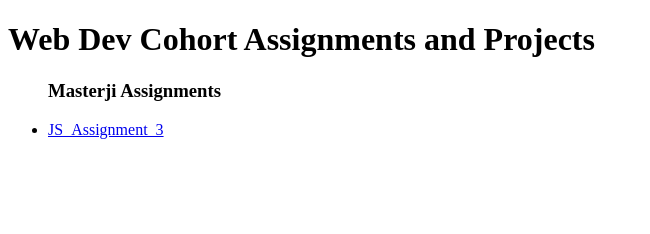
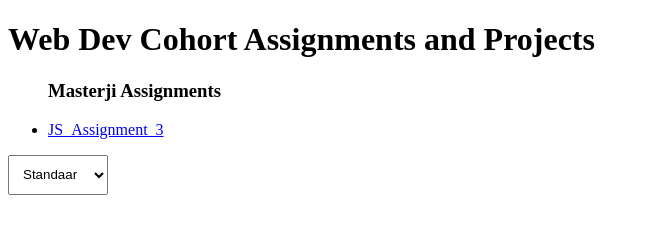
Before and after one commit to salswa/chai-dev-cohort, a plain HTML site: page index.html in a window 1280 px wide. Shown: the whole page, without its empty margins (0-650 px from the left). Drawn offline with Linux system fonts and the light colour scheme.

Commit message:
test code

```diff
--- a/index.html
+++ b/index.html
@@ -5,11 +5,25 @@
     <meta name="viewport" content="width=device-width, initial-scale=1.0">
     <title>Web Dev Cohort</title>
 </head>
+    <style>
+        .sort-line-items {
+            width: 100px;
+            height: 40px;
+            padding: 10px;
+            text-wrap-mode: wrap;
+            word-break: break-word;
+        }
+    </style>
 <body>
     <h1> Web Dev Cohort Assignments and Projects</h1>
     <ul>
         <h3>Masterji Assignments</h3>
         <li><a href ="masterji-assignments/JS_Assignment_3/">JS_Assignment_3</a> </li>
     </ul>
+    <select id="sorting" name="sorting" class="sort-line-items">
+        <option value="Standard" ng-reflect-value="Standard">Standaardsortering Web Dev Cohort Assignments and Projects</option>
+        <option value="Ascending" ng-reflect-value="Ascending">Naam A-Z</option>
+        <option value="Descending" ng-reflect-value="Descending">Naam Z-A</option>
+    </select>
 </body>
 </html>
```
